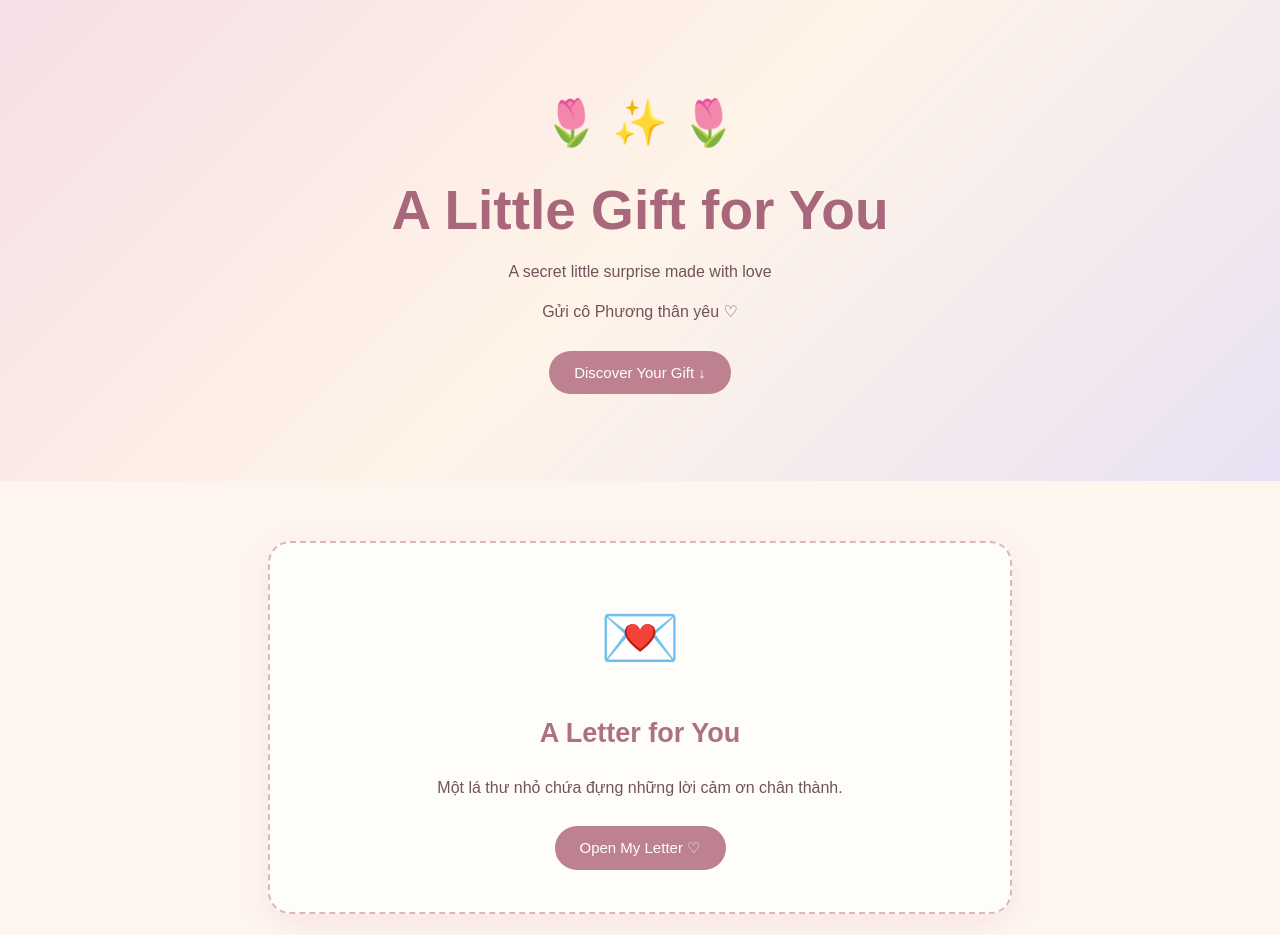
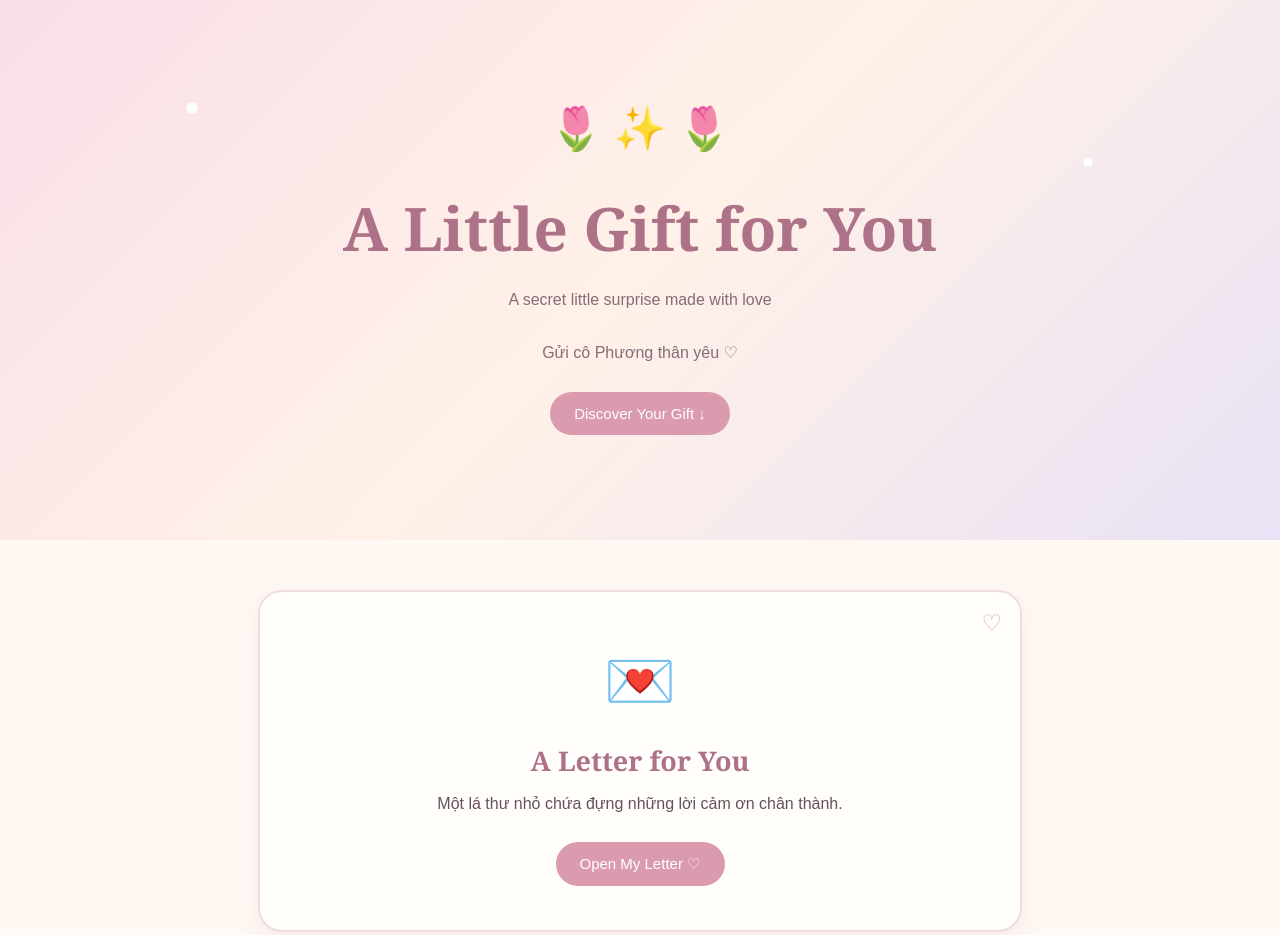
Before and after one commit to vohoquynhchi-lab/gift-for-miss-my-phuong, a plain HTML site: page index.html in a window 1280 px wide. Shown: the top 935 px of the page. Drawn offline with Linux system fonts and the light colour scheme.

Commit message:
Update index.html

```diff
--- a/index.html
+++ b/index.html
@@ -4,14 +4,18 @@
 <head>
 <meta charset="UTF-8">
 <meta name="viewport" content="width=device-width, initial-scale=1.0">
-<title>A Little Gift for You</title>
+<title>A Little Gift for You ♡</title>
 
 <style>
-* {
-  box-sizing: border-box;
-  letter-spacing: normal !important;
-  word-spacing: normal !important;
+/* FIX LỖI GIÃN CHỮ */
+*,
+*::before,
+*::after {
+  box-sizing: border-box !important;
+  letter-spacing: 0 !important;
+  word-spacing: 0 !important;
   font-kerning: normal !important;
+  text-align-last: auto !important;
 }
 
 html {
@@ -20,109 +24,152 @@ html {
 
 body {
   margin: 0;
-  padding: 0;
-  background: #fff5ef;
-  color: #71535b;
+  background: #fff8f3;
+  color: #66515c;
   font-family: Arial, sans-serif;
   font-size: 16px;
   line-height: 1.7;
   overflow-x: hidden;
-  letter-spacing: normal !important;
-  word-spacing: normal !important;
+  letter-spacing: 0 !important;
+  word-spacing: 0 !important;
 }
 
-h1, h2, h3, p, button, div, span {
-  letter-spacing: normal !important;
-  word-spacing: normal !important;
-  text-transform: none;
-}
-
-header {
-  padding: 85px 20px 75px;
-  background: linear-gradient(135deg, #f6dfe5, #fff4e8, #e9e1f4);
-  text-align: center;
-}
-
-h1 {
-  color: #a9677c;
-  font-size: clamp(32px, 7vw, 55px);
-  line-height: 1.2;
-  margin: 15px 0;
-}
-
-h2 {
-  color: #ae7180;
-  font-size: 27px;
-  line-height: 1.3;
+p, h1, h2, h3, button, div, span {
+  letter-spacing: 0 !important;
+  word-spacing: 0 !important;
+  text-align: inherit;
+  text-align-last: auto !important;
 }
 
 p {
   line-height: 1.8;
   margin: 12px 0;
+  text-align: center;
+  text-justify: none;
+  white-space: normal;
+  overflow-wrap: break-word;
+}
+
+header {
+  min-height: 540px;
+  padding: 85px 20px;
+  display: flex;
+  flex-direction: column;
+  justify-content: center;
+  align-items: center;
+  text-align: center;
+  background:
+    radial-gradient(circle at 15% 20%, #ffffff 0 5px, transparent 6px),
+    radial-gradient(circle at 85% 30%, #ffffff 0 4px, transparent 5px),
+    linear-gradient(135deg, #f8dfe8, #fff1e8, #e9e1f5);
+}
+
+header .flower {
+  font-size: 42px;
+}
+
+header h1 {
+  color: #ad7188;
+  font-family: Georgia, serif;
+  font-size: clamp(35px, 7vw, 60px);
+  line-height: 1.2;
+  margin: 20px 0 10px;
+}
+
+header p {
+  color: #876b78;
 }
 
 section {
-  padding: 45px 18px;
   width: 100%;
-  max-width: 780px;
+  max-width: 800px;
+  padding: 38px 18px;
   margin: auto;
 }
 
 .paper {
-  background: #fffdf9;
-  border: 2px dashed #dfb4bd;
-  border-radius: 22px;
-  padding: 30px 24px;
-  margin: 15px auto;
-  box-shadow: 0 10px 30px rgba(170,110,125,0.10);
+  position: relative;
+  background: #fffefa;
+  border: 2px solid #f0dce3;
+  border-radius: 24px;
+  padding: 32px 25px;
+  margin: 12px auto;
+  text-align: center;
+  box-shadow: 0 8px 25px rgba(160, 112, 133, 0.09);
+}
+
+.paper::before {
+  content: "♡";
+  position: absolute;
+  top: 12px;
+  right: 18px;
+  color: #e5a8bd;
+  font-size: 23px;
+}
+
+.flower {
+  font-size: 42px;
+  margin-bottom: 8px;
+}
+
+.big {
+  font-size: 58px;
+  margin: 8px;
+}
+
+h2 {
+  color: #ad7188;
+  font-family: Georgia, serif;
+  font-size: 27px;
+  line-height: 1.3;
+  margin: 12px 0;
   text-align: center;
 }
 
-.flower {
-  font-size: 45px;
-}
-
-.big {
-  font-size: 65px;
-  margin: 10px;
+h3 {
+  color: #b77d91;
+  text-align: center;
 }
 
 button {
-  border: none;
+  border: 0;
   border-radius: 30px;
-  padding: 13px 25px;
-  background: #bd8190;
+  padding: 13px 24px;
+  margin: 12px 5px;
+  background: #d99bad;
   color: white;
   font-family: Arial, sans-serif;
   font-size: 15px;
   cursor: pointer;
-  margin: 12px 5px;
-  transition: 0.3s;
-  letter-spacing: normal !important;
-  word-spacing: normal !important;
+  transition: 0.25s;
 }
 
 button:hover {
-  background: #a9687b;
-  transform: translateY(-3px);
+  background: #bd8198;
+  transform: translateY(-2px);
+}
+
+.message {
+  background: #fff2f3;
+  border: 1px dashed #e7b9c8;
+  border-radius: 18px;
+  padding: 22px;
+  margin-top: 20px;
+  animation: appear 0.5s ease;
+}
+
+.message p {
+  text-align: center;
 }
 
 .hidden {
-  display: none;
-}
-
-.message {
-  background: #fff3f2;
-  padding: 20px;
-  border-radius: 16px;
-  margin-top: 20px;
-  animation: appear 0.6s ease;
+  display: none !important;
 }
 
 @keyframes appear {
   from {
     opacity: 0;
-    transform: translateY(12px);
+    transform: translateY(10px);
   }
   to {
     opacity: 1;
@@ -130,52 +177,75 @@ button:hover {
   }
 }
 
-.memory {
-  background: #f9e9e9;
-  border-radius: 15px;
-  padding: 20px;
-  margin-top: 15px;
-}
-
+/* ALBUM ẢNH */
 .gallery {
   display: grid;
   grid-template-columns: repeat(2, minmax(0, 1fr));
-  gap: 14px;
-  margin-top: 25px;
+  gap: 20px;
+  margin: 25px 0;
 }
 
-.gallery img {
+.photo {
+  background: white;
+  padding: 9px 9px 17px;
+  border-radius: 7px;
+  box-shadow: 0 5px 16px rgba(100, 75, 90, 0.14);
+  transform: rotate(-2deg);
+}
+
+.photo:nth-child(even) {
+  transform: rotate(2deg);
+}
+
+.photo img {
   display: block;
   width: 100%;
   aspect-ratio: 4 / 5;
   object-fit: cover;
-  border-radius: 15px;
-  border: 5px solid white;
-  box-shadow: 0 5px 18px rgba(170,110,125,0.15);
+  border-radius: 4px;
+}
+
+.photo p {
+  font-family: Georgia, serif;
+  font-size: 13px;
+  color: #a77b8c;
+  margin: 8px 0 0;
+}
+
+.memory {
+  background: #f9eaf0;
+  border-radius: 16px;
+  padding: 17px;
+  margin-top: 13px;
+  text-align: center;
+  color: #896c7a;
 }
 
 footer {
-  background: linear-gradient(135deg,#f5dce2,#fff0e5);
   padding: 55px 20px;
   text-align: center;
+  background: linear-gradient(135deg, #f6dce6, #fff0e8, #e9e2f4);
 }
 
 footer h2 {
   font-size: 30px;
 }
 
+footer p {
+  color: #806978;
+}
+
 .small {
   font-size: 13px;
-  color: #9c7a80;
 }
 
-@media (max-width: 420px) {
-  .gallery {
-    gap: 9px;
+@media (max-width: 480px) {
+  .paper {
+    padding: 27px 16px;
   }
 
-  .paper {
-    padding: 25px 16px;
+  .gallery {
+    gap: 12px;
   }
 }
 </style>
@@ -203,9 +273,13 @@ footer h2 {
 
     <div id="letterText" class="hidden message">
       <h2>Dear cô Phương,</h2>
+
       <p>Cảm ơn cô vì đã luôn tận tâm, kiên nhẫn và truyền cảm hứng cho chúng em.</p>
+
       <p>Nhân ngày Nhà giáo Việt Nam 20/11, em chúc cô luôn mạnh khỏe, vui vẻ và gặp thật nhiều điều tốt đẹp.</p>
+
       <p>Cảm ơn cô vì tất cả những điều tuyệt vời cô đã dành cho chúng em.</p>
+
       <h3>With love ♡</h3>
     </div>
   </div>
@@ -224,11 +298,9 @@ footer h2 {
     <div id="giftText" class="hidden message">
       <div class="big">🌸</div>
       <h2>You Are Amazing!</h2>
-      <p>
-        Cô là một người giáo viên tuyệt vời.
-        Chúc cô luôn giữ được nụ cười
-        và niềm đam mê với nghề giáo.
-      </p>
+
+      <p>Cô là một người giáo viên tuyệt vời. Chúc cô luôn giữ được nụ cười và niềm đam mê với nghề giáo.</p>
+
       <p>Thank you for everything! ♡</p>
     </div>
   </div>
@@ -241,10 +313,27 @@ footer h2 {
     <p>Những khoảnh khắc đẹp luôn xứng đáng được lưu giữ.</p>
 
     <div class="gallery">
-      <img src="co-1.jpg.jpg" alt="Ảnh cô Phương 1">
-      <img src="co-2.jpg.jpg" alt="Ảnh cô Phương 2">
-      <img src="co-3.jpg.jpg" alt="Ảnh cô Phương 3">
-      <img src="co-4.jpg.jpg" alt="Ảnh cô Phương 4">
+
+      <div class="photo">
+        <img src="co-1.jpg.jpg" alt="Ảnh cô Phương 1">
+        <p>A lovely memory ♡</p>
+      </div>
+
+      <div class="photo">
+        <img src="co-2.jpg.jpg" alt="Ảnh cô Phương 2">
+        <p>Sweet moments ♡</p>
+      </div>
+
+      <div class="photo">
+        <img src="co-3.jpg.jpg" alt="Ảnh cô Phương 3">
+        <p>Always remember ♡</p>
+      </div>
+
+      <div class="photo">
+        <img src="co-4.jpg.jpg" alt="Ảnh cô Phương 4">
+        <p>With gratitude ♡</p>
+      </div>
+
     </div>
 
     <div class="memory">
```
